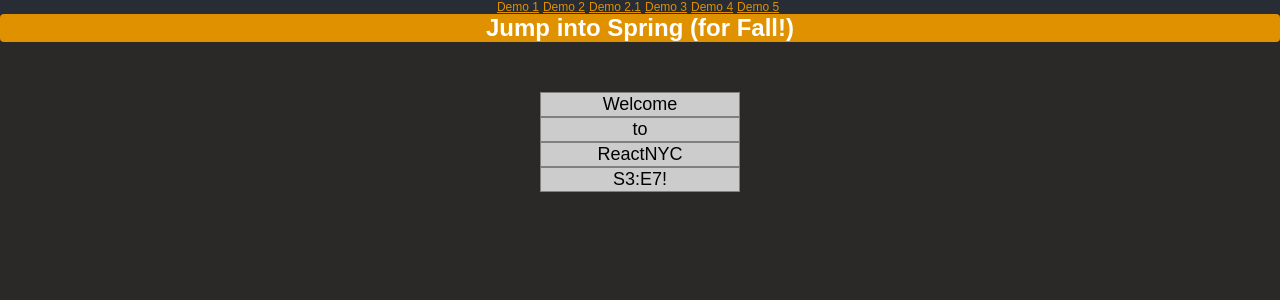
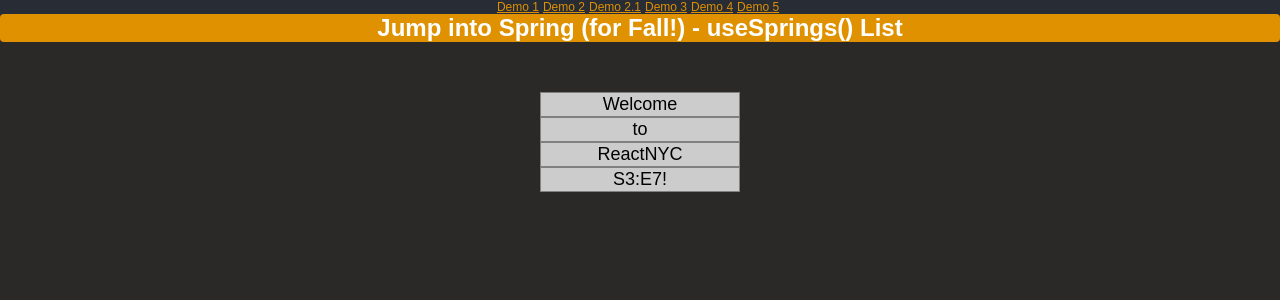
Before and after one commit to barrymay/react-spring-talk, a React (Create React App) app: page /demo3 in a window 1280 px wide. Shown: the top 300 px of the page. Built offline with nearby package versions, Linux system fonts and the light colour scheme; the HTML template or start-up script is replaced by a standard one; what react-three-fiber would draw is missing.

Commit message:
Update titles

```diff
--- a/src/demos/demo2.1/Demo21.jsx
+++ b/src/demos/demo2.1/Demo21.jsx
@@ -27,7 +27,7 @@
       <Helmet>
         <title>Demo 2.1</title>
       </Helmet>
-      <h2>Jump into Spring (for Fall!)</h2>
+      <h2>Jump into Spring (for Fall!) - useSprings() with Function</h2>
       <h3>Toggle State: {change ? "true" : "false"}</h3>
       <div className="container">
         <animated.button
--- a/src/demos/demo2/Demo2.jsx
+++ b/src/demos/demo2/Demo2.jsx
@@ -24,7 +24,7 @@
       <Helmet>
         <title>Demo 2</title>
       </Helmet>
-      <h2>Jump into Spring (for Fall!)</h2>
+      <h2>Jump into Spring (for Fall!) - useSpring() (Multiple)</h2>
       <h3>Toggle State: {change ? "true" : "false"}</h3>
       <div class="container">
         <animated.button
--- a/src/demos/demo3/Demo3.jsx
+++ b/src/demos/demo3/Demo3.jsx
@@ -76,7 +76,7 @@
     <Helmet>
       <title>Demo 3</title>
     </Helmet>
-    <h2>Jump into Spring (for Fall!)</h2>
+    <h2>Jump into Spring (for Fall!) - useSprings() List</h2>
     <AnimatedList items={"Welcome to ReactNYC S3:E7!".split(" ")} />
   </>
 );
--- a/src/demos/demo4/Demo4.jsx
+++ b/src/demos/demo4/Demo4.jsx
@@ -29,11 +29,13 @@
             <button onClick={hideModal}>Cancel</button>
           </div>
         </Modal>
-        <h2>Jump into Spring (for Fall!)</h2>
+        <h2>Jump into Spring (for Fall!) - Modal</h2>
         <p />
-        <button className="launch" onClick={() => setShowModal(true)}>
-          Click for Modal
-        </button>
+        <div class="container">
+          <button className="launch" onClick={() => setShowModal(true)}>
+            Click for Modal
+          </button>
+        </div>
       </div>
     </>
   );
--- a/src/demos/demo5/Demo5.jsx
+++ b/src/demos/demo5/Demo5.jsx
@@ -19,7 +19,7 @@
         <title>Demo 5</title>
       </Helmet>
       <div>
-        <h2>Jump into Spring (for Fall!)</h2>
+        <h2>Jump into Spring (for Fall!) - React-Spring-Fiber</h2>
         <div className="controls">
           <button
             ref={buttonFocus}
```
